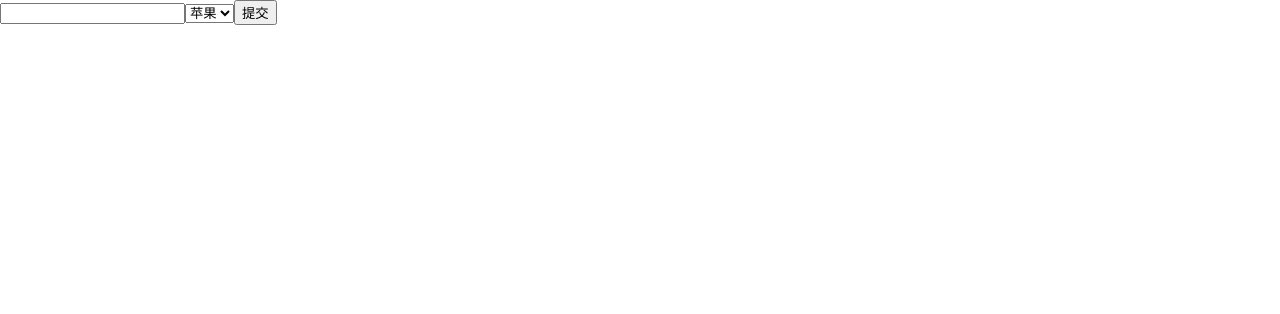
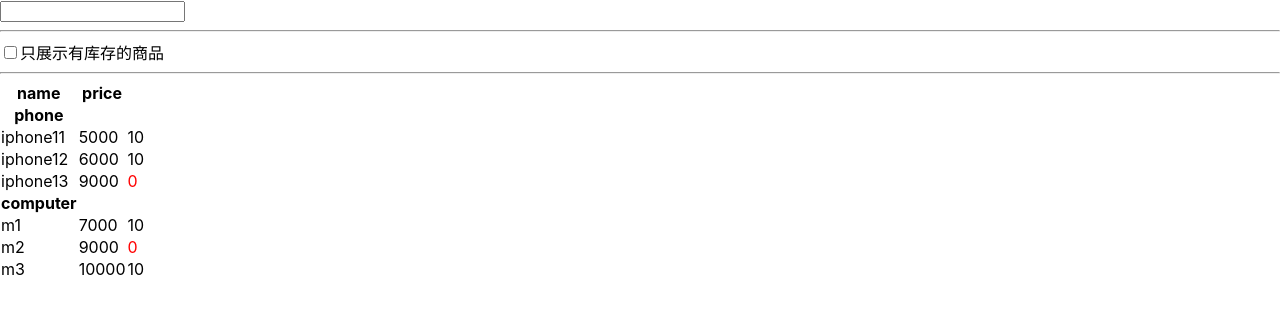
Before and after one commit to xlk1995/react-demo, a React (Create React App) app: page / in a window 1280 px wide. Shown: the top 314 px of the page. Built offline with nearby package versions, Linux system fonts and the light colour scheme.

Commit message:
feat: 小案例

```diff
--- a/src/index.js
+++ b/src/index.js
@@ -2,43 +2,168 @@
 import ReactDOM from "react-dom/client";
 import "./index.css";
 
-class Test extends React.Component {
+const list = [
+  {
+    categoryName: "phone",
+    name: "iphone11",
+    stock: 10,
+    price: 5000,
+  },
+  {
+    categoryName: "phone",
+    name: "iphone12",
+    stock: 10,
+    price: 6000,
+  },
+  {
+    categoryName: "phone",
+    name: "iphone13",
+    stock: 0,
+    price: 9000,
+  },
+  {
+    categoryName: "computer",
+    name: "m1",
+    stock: 10,
+    price: 7000,
+  },
+  {
+    categoryName: "computer",
+    name: "m2",
+    stock: 0,
+    price: 9000,
+  },
+  {
+    categoryName: "computer",
+    name: "m3",
+    stock: 10,
+    price: 10000,
+  },
+];
+
+class Search extends React.Component {
   constructor(props) {
     super(props);
-    this.state = {
-      amount: 1,
-      fruits: "",
-    };
     this.handleChange = this.handleChange.bind(this);
-    this.handleSubmit = this.handleSubmit.bind(this);
   }
   handleChange(e) {
-    console.log(e.target.type, e.target.name);
-    const { value, name } = e.target;
+    const target = e.target;
+    const { type, value, name } = target;
+    const v = type === "text" ? value : target.checked;
+    this.props.handleChangeSearch(name, v);
+  }
+  render() {
+    const { keywords, hasStock } = this.props;
+    return (
+      <div>
+        <input
+          type="text"
+          onChange={this.handleChange}
+          value={keywords}
+          name="keywords"
+        />
+        <hr />
+        <input
+          type="checkbox"
+          onChange={this.handleChange}
+          checked={hasStock}
+          name="hasStock"
+        />
+        只展示有库存的商品
+        <hr />
+      </div>
+    );
+  }
+}
+function CategoryTitle(props) {
+  return (
+    <tr>
+      <th>{props.title}</th>
+    </tr>
+  );
+}
 
+function ProductItem(props) {
+  const { product } = props;
+  return (
+    <tr>
+      <td>{product.name}</td>
+      <td>{product.price}</td>
+      <td style={{ color: product.stock === 0 ? "red" : "black" }}>
+        {product.stock}
+      </td>
+    </tr>
+  );
+}
+
+class TableWrapper extends React.Component {
+  render() {
+    const { list } = this.props;
+    const row = [];
+    let lastCategory = null;
+    const { keywords, hasStock } = this.props;
+    list.forEach((product) => {
+      if (product.name.indexOf(keywords) === -1) {
+        return;
+      }
+      if (hasStock && product.stock === 0) {
+        return;
+      }
+      if (lastCategory !== product.categoryName) {
+        row.push(
+          <CategoryTitle
+            key={product.categoryName}
+            title={product.categoryName}
+          />
+        );
+      }
+      row.push(<ProductItem key={product.name} product={product} />);
+      lastCategory = product.categoryName;
+    });
+
+    return (
+      <table cellSpacing={0}>
+        <thead>
+          <tr>
+            <th>name</th>
+            <th>price</th>
+          </tr>
+        </thead>
+        <tbody>{row}</tbody>
+      </table>
+    );
+  }
+}
+
+class SearchWrapper extends React.Component {
+  constructor(props) {
+    super(props);
+    this.handleChangeSearch = this.handleChangeSearch.bind(this);
+    this.state = {
+      keywords: "",
+      hasStock: false,
+    };
+  }
+  handleChangeSearch(name, value) {
+    console.log(name, value, "0000000");
     this.setState({
       [name]: value,
     });
   }
-  handleSubmit(e) {
-    console.log("submit", e);
-    console.log("你喜欢的口味是" + this.state.val);
-    e.preventDefault();
-  }
   render() {
-    const { val, inputVal } = this.state;
+    const { keywords, hasStock } = this.state;
     return (
       <div>
-        <form onSubmit={this.handleSubmit}>
-          <input type="text" name="amount" />
-          <select value={null} name="fruits">
-            <option value="apple">苹果</option>
-            <option value="orange">橘子</option>
-            <option value="peer">梨子</option>
-          </select>
-
-          <input type="submit" value="提交" />
-        </form>
+        <Search
+          handleChangeSearch={this.handleChangeSearch}
+          keywords={keywords}
+          hasStock={hasStock}
+        />
+        <TableWrapper
+          list={this.props.list}
+          keywords={keywords}
+          hasStock={hasStock}
+        />
       </div>
     );
   }
@@ -47,6 +172,6 @@
 const root = ReactDOM.createRoot(document.getElementById("root"));
 root.render(
   <React.StrictMode>
-    <Test />
+    <SearchWrapper list={list} />
   </React.StrictMode>
 );
```
